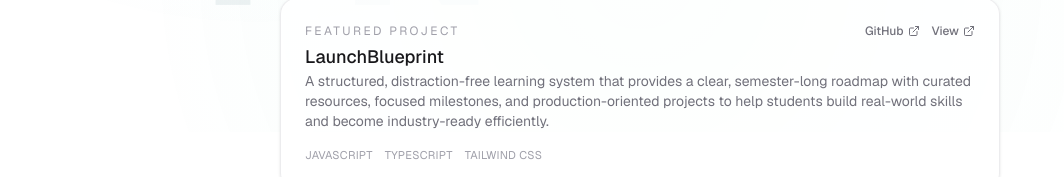
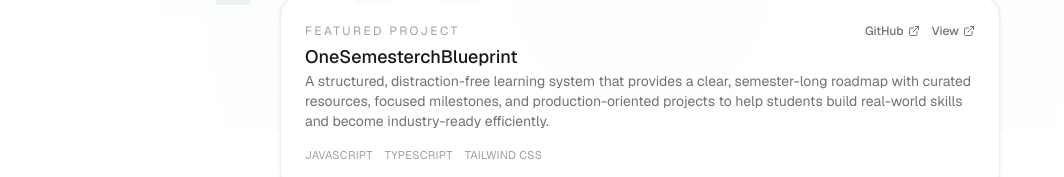
Before and after one commit to vinay-clutch/vinay-portfolio, a Next.js app: page / in a window 1280 px wide. Shown: the part 668-845 px from the top of the page, without its empty margins (0-1064 px from the left). Built offline with nearby package versions, Linux system fonts and the light colour scheme.

Commit message:
fix: new chnages

```diff
--- a/src/app/page.tsx
+++ b/src/app/page.tsx
@@ -485,7 +485,7 @@ export default function Home() {
 
 const projects = [
   {
-    title: "LaunchBlueprint",
+    title: "OneSemesterchBlueprint",
     description:
       "A structured, distraction-free learning system that provides a clear, semester-long roadmap with curated resources, focused milestones, and production-oriented projects to help students build real-world skills and become industry-ready efficiently.",
     link: "https://one-semester-path.vercel.app/",
```
